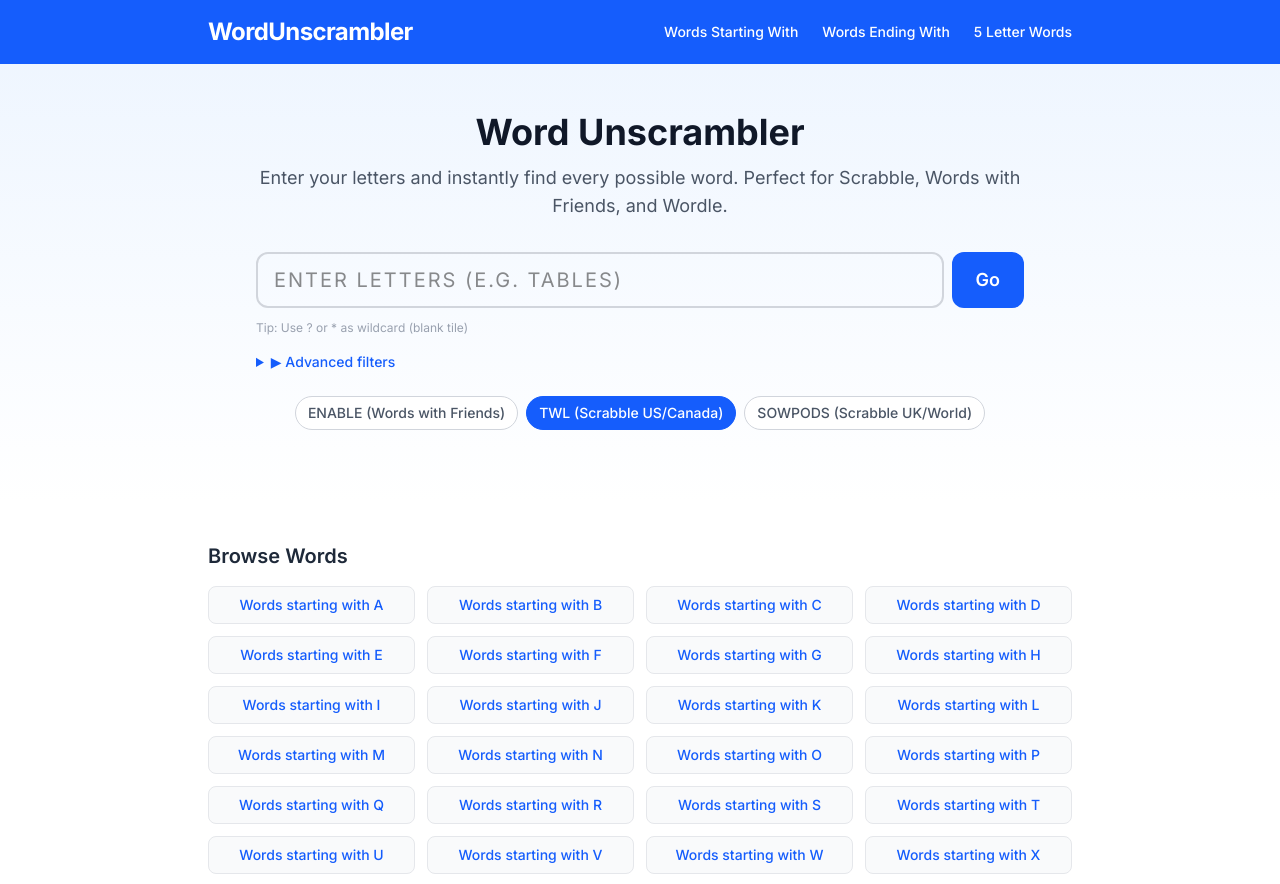
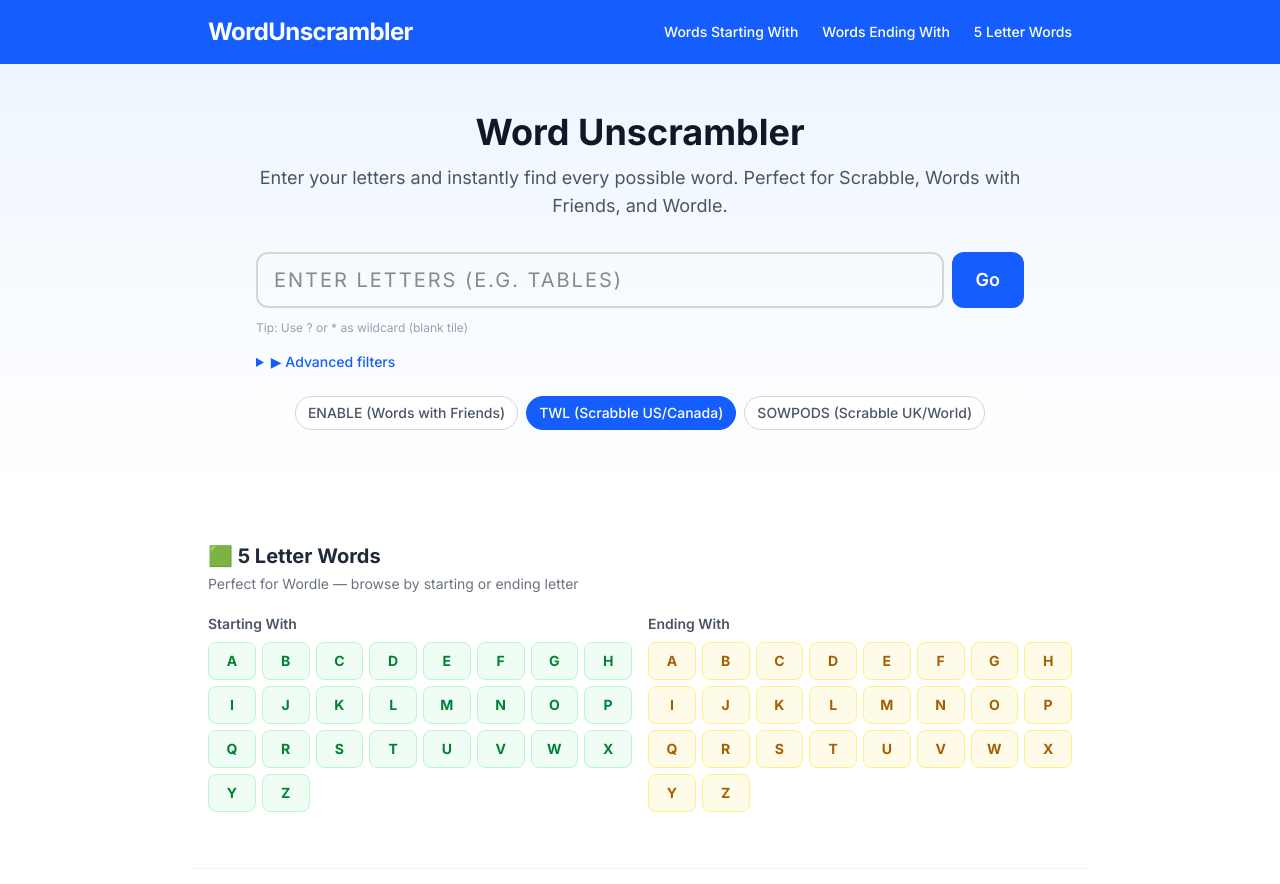
Before and after one commit to magicarcher101/word-unscrambler, a Next.js app: page / in a window 1280 px wide. Shown: the top 884 px of the page. Built offline with nearby package versions, Linux system fonts and the light colour scheme.

Commit message:
Add 5 letter words section to homepage

```diff
--- a/app/page.js
+++ b/app/page.js
@@ -17,17 +17,60 @@ export default function HomePage() {
         </div>
       </section>
 
-      <section className="max-w-4xl mx-auto px-4 py-10">
-        <h2 className="text-xl font-semibold text-gray-800 mb-4">Browse Words</h2>
-        <div className="grid grid-cols-2 md:grid-cols-4 gap-3">
+      {/* 5 Letter Words Section */}
+      <section className="max-w-4xl mx-auto px-4 py-10 border-b border-gray-100">
+        <div className="flex items-center justify-between mb-5">
+          <div>
+            <h2 className="text-xl font-bold text-gray-800">🟩 5 Letter Words</h2>
+            <p className="text-sm text-gray-500 mt-1">Perfect for Wordle — browse by starting or ending letter</p>
+          </div>
+        </div>
+        <div className="grid grid-cols-2 gap-4 mb-4">
+          <div>
+            <h3 className="text-sm font-semibold text-gray-600 mb-2">Starting With</h3>
+            <div className="grid grid-cols-4 sm:grid-cols-6 md:grid-cols-8 gap-1.5">
+              {['a','b','c','d','e','f','g','h','i','j','k','l','m','n','o','p','q','r','s','t','u','v','w','x','y','z'].map(letter => (
+                <Link key={letter} href={`/5-letter-words-starting-with/${letter}`}
+                  className="block bg-green-50 border border-green-200 rounded-lg py-2 text-center text-sm font-bold text-green-700 hover:bg-green-100 hover:border-green-400 transition-all">
+                  {letter.toUpperCase()}
+                </Link>
+              ))}
+            </div>
+          </div>
+          <div>
+            <h3 className="text-sm font-semibold text-gray-600 mb-2">Ending With</h3>
+            <div className="grid grid-cols-4 sm:grid-cols-6 md:grid-cols-8 gap-1.5">
+              {['a','b','c','d','e','f','g','h','i','j','k','l','m','n','o','p','q','r','s','t','u','v','w','x','y','z'].map(letter => (
+                <Link key={letter} href={`/5-letter-words-ending-with/${letter}`}
+                  className="block bg-yellow-50 border border-yellow-200 rounded-lg py-2 text-center text-sm font-bold text-yellow-700 hover:bg-yellow-100 hover:border-yellow-400 transition-all">
+                  {letter.toUpperCase()}
+                </Link>
+              ))}
+            </div>
+          </div>
+        </div>
+      </section>
+
+      {/* Browse All Words Section */}
+      <section className="max-w-4xl mx-auto px-4 py-10 border-b border-gray-100">
+        <div className="flex items-center justify-between mb-5">
+          <div>
+            <h2 className="text-xl font-bold text-gray-800">Browse All Words A–Z</h2>
+            <p className="text-sm text-gray-500 mt-1">Full word lists for Scrabble and Words with Friends</p>
+          </div>
+          <Link href="/words-ending-with/a" className="text-sm text-blue-600 hover:underline">Words Ending With →</Link>
+        </div>
+        <div className="grid grid-cols-3 sm:grid-cols-4 md:grid-cols-6 lg:grid-cols-8 gap-2">
           {['a','b','c','d','e','f','g','h','i','j','k','l','m','n','o','p','q','r','s','t','u','v','w','x','y','z'].map(letter => (
-            <Link key={letter} href={`/words-starting-with/${letter}`} className="block bg-gray-50 border border-gray-200 rounded-lg px-4 py-2 text-center text-sm font-medium text-blue-600 hover:bg-blue-50 hover:border-blue-300 transition-colors">
-              Words starting with {letter.toUpperCase()}
+            <Link key={letter} href={`/words-starting-with/${letter}`}
+              className="block bg-gray-50 border-2 border-gray-200 rounded-xl py-3 text-center text-sm font-bold text-gray-700 hover:border-blue-400 hover:text-blue-600 hover:bg-blue-50 transition-all">
+              {letter.toUpperCase()}
             </Link>
           ))}
         </div>
       </section>
 
+      {/* Dictionary info */}
       <section className="bg-gray-50 border-t border-gray-100 py-10 px-4">
         <div className="max-w-3xl mx-auto">
           <h2 className="text-xl font-semibold text-gray-800 mb-4">Supported Dictionaries</h2>
```
